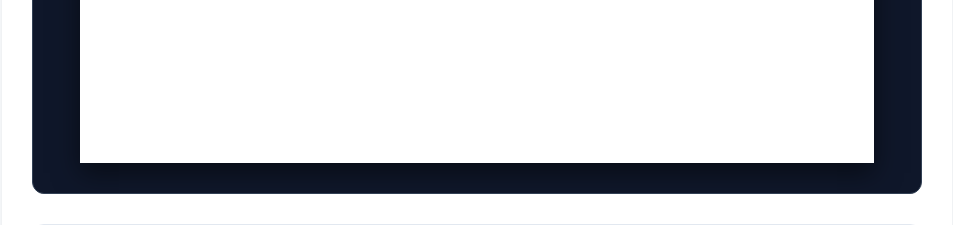
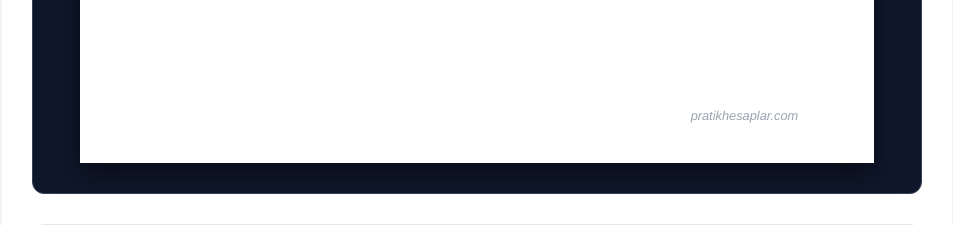
Before and after one commit to cempolat172-arch/pratikhesaplar, a FastAPI app: page /cv-hazirlama in a window 1280 px wide. Shown: the part 3197-3422 px from the top of the page, without its empty margins (163-1116 px from the left). Run offline with FastAPI, Linux system fonts and the light colour scheme.

Commit message:
CV hazırlama sayfasına marka watermark eklendi

```diff
--- a/templates/cv-hazirlama.html
+++ b/templates/cv-hazirlama.html
@@ -33,11 +33,20 @@
     color: #1f2937;
     width: 210mm;
     min-height: 297mm;
-    padding: 20mm;
+    padding: 20mm 20mm 25mm 20mm;
     box-shadow: 0 10px 25px rgba(0,0,0,0.5);
     font-family: 'Helvetica Neue', Helvetica, Arial, sans-serif;
     box-sizing: border-box;
     line-height: 1.5;
+    position: relative;
+}
+.cv-watermark {
+    position: absolute;
+    bottom: 10mm;
+    right: 20mm;
+    font-size: 0.8rem;
+    color: #9ca3af;
+    font-style: italic;
 }
 .cv-paper h1 { font-size: 2.2rem; color: #111827; margin: 0 0 5px 0; font-weight: 700; text-transform: uppercase; letter-spacing: 1px; }
 .cv-paper .cv-title { font-size: 1.2rem; color: #4b5563; margin-bottom: 15px; font-weight: 500; }
@@ -160,6 +169,8 @@
                 <h3>Yetenekler</h3>
                 <div class="skills-list" id="cvSkills">Python, JavaScript, HTML/CSS, React, SQL, Proje Yönetimi, Takım Liderliği</div>
             </div>
+
+            <div class="cv-watermark">pratikhesaplar.com</div>
         </div>
     </div>
 </div>
```
